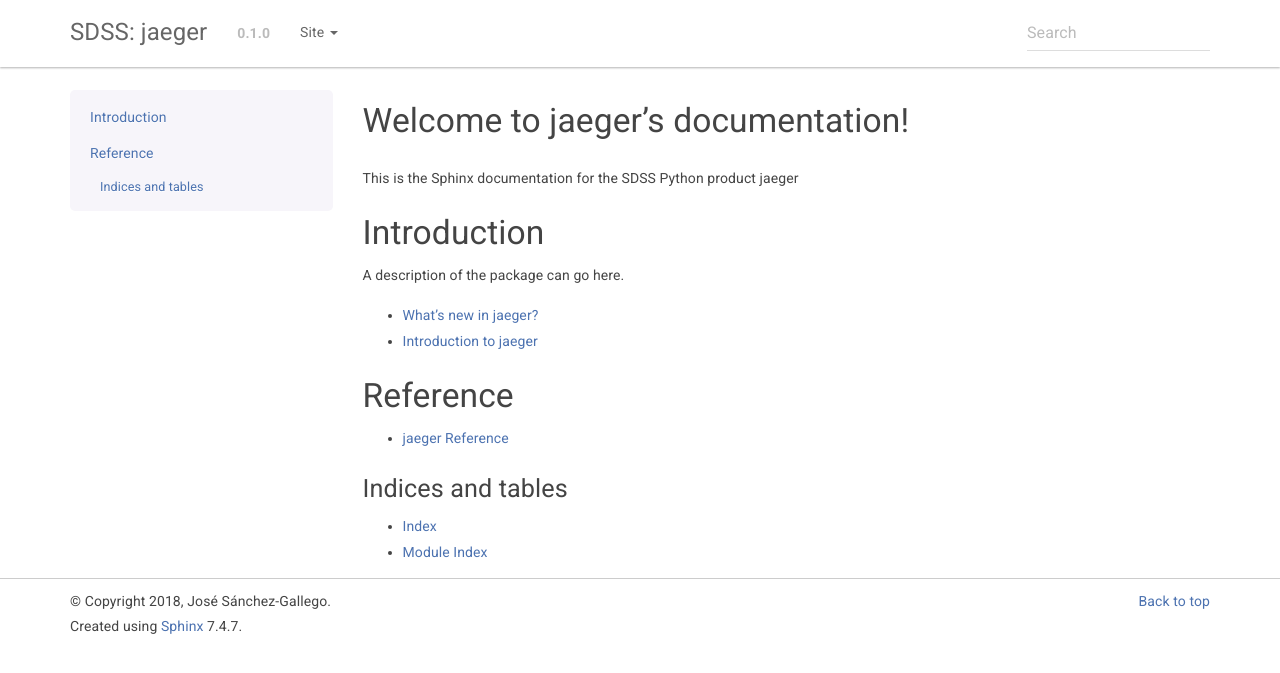
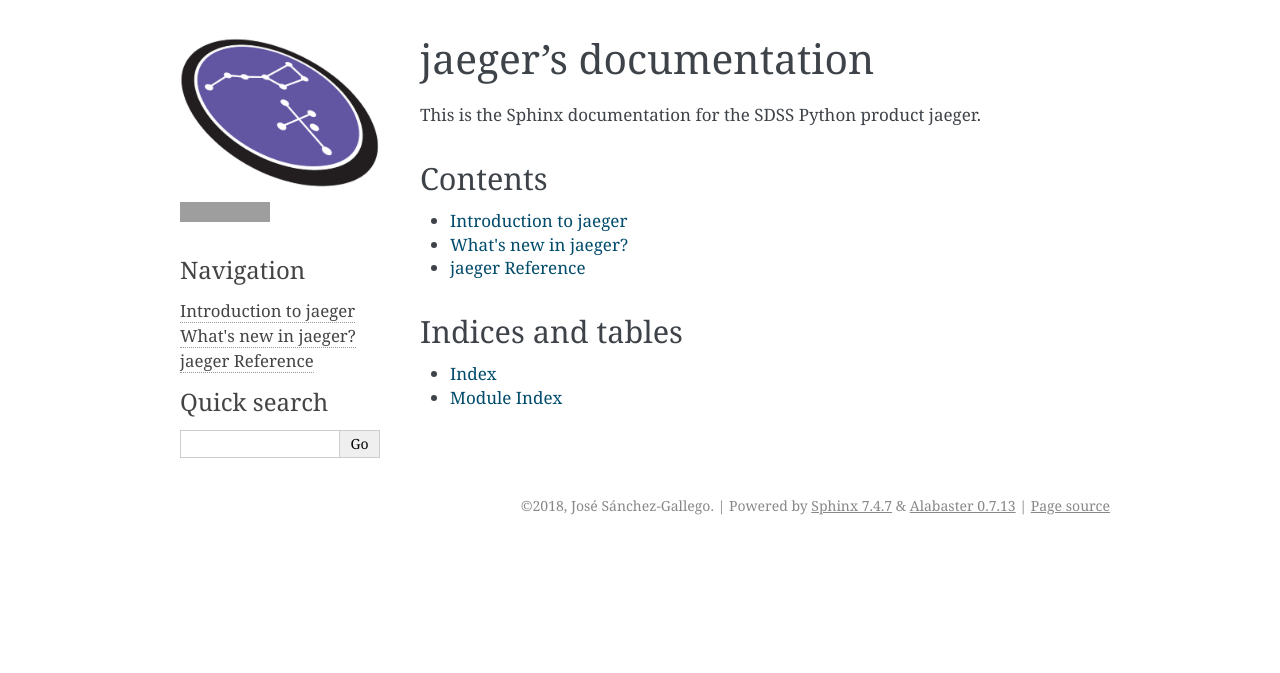
Before and after one commit to sdss/jaeger, a Sphinx documentation site: the page built from docs/sphinx/index.rst, in a window 1280 px wide. Shown: the top 673 px of the page. Built offline with Sphinx 7.4.7, drawn with Linux system fonts in a browser that asks for light colours; the version number is read from the project's files by our own code; grey boxes are pictures that could not be loaded.

Commit message:
Setup working documentation

```diff
--- a/docs/sphinx/_static/custom.css
+++ b/docs/sphinx/_static/custom.css
@@ -1,107 +1,33 @@
-body { color: #444444 !important; font-size: 14px}
-
-div.custom-warning {
-    background-color: #f7c589;
-    border-color: #f7c589;
-}
-
-div.custom-warning {
-    background-color: #f7c589;
-    border-color: #f7c589;
-}
-
 .red {
-        color: red;
+  color: red;
 }
 
 .green {
-        color: green;
+  color: green;
 }
 
 .pink {
-        color: pink;
+  color: pink;
 }
 
 .orange {
-        color: orange;
+  color: orange;
 }
 
 .purple {
-        color: purple;
+  color: purple;
 }
 
-dl.attribute, dl.method {
-    display: block;
-    margin-left: 50px;
+a.reference > em {
+  font-style: normal !important;
 }
 
-footer a{
-
-    color: #4c72b0 !important;
-}
-a.reference {
-    color: #4c72b0 !important;
+a.reference > code {
+  font-weight: inherit !important;
+  color: inherit;
+  background-color: inherit;
 }
 
-blockquote p {
-    font-size: 14px !important;
+a.reference {
+  border-bottom: 0px;
 }
-
-blockquote {
-    padding-top: 4px !important;
-    padding-bottom: 4px !important;
-    margin: 0 0 0px !important;
-}
-
-code {
-    color: #49759c !important;
-    background-color: #ffffff !important;
-}
-
-.alert-info {
-    background-color: #adb8cb !important;
-    border-color: #adb8cb !important;
-    color: #2c3e50 !important;
-}
-
-code.descname, code.descclassname {
-    color: #c42850 !important;
-}
-
-code.descclassname + code.descname {
-    margin-left: -4px;
-    padding-left: 0px;
-}
-
-span.sig-paren ~ em {
-    font-weight: 600;
-    font-family: sans-serif;
-    font-size: 9.5pt;
-}
-
-em.property {
-    font-weight: 600;
-    font-family: sans-serif;
-    font-size: 9.5pt;
-}
-
-/* .function dt {
-    padding-top: 150px;
-    margin-top: -150px;
-    -webkit-background-clip: content-box;
-    background-clip: content-box;
-} */
-
-.rubric > .class-header-no-toc {
-  font-size: 240%;
-  font-weight: 400;
-  /* padding-bottom: 20px; */
-  display: inline-block;
-}
-
-h1 { font-size: 240%; }
-h2 { font-size: 180%; }
-h3 { font-size: 150%; }
-h4 { font-size: 120%; }
-h5 { font-size: 90%; }
-h6 { font-size: 80%; }
--- a/docs/sphinx/conf.py
+++ b/docs/sphinx/conf.py
@@ -12,18 +12,17 @@
 # All configuration values have a default; values that are commented out
 # serve to show the default.
 
-import sphinx_bootstrap_theme
-
-# Importing matplotlib here with agg to prevent tkinter error in readthedocs
-# import matplotlib
-# matplotlib.use('agg')
-
 # If extensions (or modules to document with autodoc) are in another directory,
 # add these directories to sys.path here. If the directory is relative to the
 # documentation root, use os.path.abspath to make it absolute, like shown here.
 
-from jaeger import __version__
+import matplotlib
 from pkg_resources import parse_version
+
+from albireolib import __version__
+
+
+matplotlib.use('agg')
 
 
 # -- General configuration ------------------------------------------------
@@ -49,14 +48,14 @@
 # source_suffix = '.rst'
 
 source_parsers = {
-    '.md': 'recommonmark.parser.CommonMarkParser',
+    # '.md': 'recommonmark.parser.CommonMarkParser',
 }
 
 # The master toctree document.
 master_doc = 'index'
 
 # General information about the project.
-project = 'jaeger'
+project = project = 'jaeger'
 copyright = '{0}, {1}'.format('2018', 'José Sánchez-Gallego')
 author = 'José Sánchez-Gallego'
 
@@ -108,16 +107,22 @@
 # If true, `todo` and `todoList` produce output, else they produce nothing.
 todo_include_todos = False
 
+releases_github_path = 'sdss/jaeger'
+releases_document_name = 'CHANGELOG.rst'
+
 # Intersphinx mappings
 intersphinx_mapping = {'python': ('https://docs.python.org/3.6', None),
-                       'astropy': ('http://docs.astropy.org/en/latest', None),
-                       'numpy': ('http://docs.scipy.org/doc/numpy/', None)}
+                       'can': ('https://python-can.readthedocs.io/en/stable/', None)}
+# 'astropy': ('http://docs.astropy.org/en/latest', None),
+# 'numpy': ('http://docs.scipy.org/doc/numpy/', None),
+# 'matplotlib': ('https://matplotlib.org/', None),
+# 'scipy': ('https://docs.scipy.org/doc/scipy/reference', None)}
 
 autodoc_mock_imports = ['_tkinter']
 autodoc_member_order = 'groupwise'
 
 napoleon_use_rtype = False
-napoleon_use_ivar = True
+napoleon_use_ivar = False
 
 rst_epilog = """
 .. |numpy_array| replace:: Numpy array
@@ -130,77 +135,31 @@
 # The theme to use for HTML and HTML Help pages.  See the documentation for
 # a list of builtin themes.
 #
-html_theme = 'bootstrap'
 
-html_sidebars = {}
+html_sidebars = {
+    '**': [
+        'about.html',
+        'navigation.html',
+        'relations.html',
+        'searchbox.html',
+    ]
+}
+
+html_theme = 'alabaster'
 
 # Theme options are theme-specific and customize the look and feel of a theme
 # further.  For a list of options available for each theme, see the
 # documentation.
+#
 html_theme_options = {
-    # Navigation bar title. (Default: ``project`` value)
-    'navbar_title': "SDSS: {0}".format(project),
-
-    # Tab name for entire site. (Default: "Site")
-    'navbar_site_name': "Site",
-
-    # A list of tuples containing pages or urls to link to.
-    # Valid tuples should be in the following forms:
-    #    (name, page)                 # a link to a page
-    #    (name, "/aa/bb", 1)          # a link to an arbitrary relative url
-    #    (name, "http://example.com", True) # arbitrary absolute url
-    # Note the "1" or "True" value above as the third argument to indicate
-    # an arbitrary url.
-    'navbar_links': [
-    ],
-
-    # Render the next and previous page links in navbar. (Default: true)
-    'navbar_sidebarrel': False,
-
-    # Render the current pages TOC in the navbar. (Default: true)
-    'navbar_pagenav': False,
-
-    # Tab name for the current pages TOC. (Default: "Page")
-    'navbar_pagenav_name': "Page",
-
-    # Global TOC depth for "site" navbar tab. (Default: 1)
-    # Switching to -1 shows all levels.
-    'globaltoc_depth': 2,
-
-    # Include hidden TOCs in Site navbar?
-    #
-    # Note: If this is "false", you cannot have mixed ``:hidden:`` and
-    # non-hidden ``toctree`` directives in the same page, or else the build
-    # will break.
-    #
-    # Values: "true" (default) or "false"
-    'globaltoc_includehidden': "true",
-
-    # HTML navbar class (Default: "navbar") to attach to <div> element.
-    # For black navbar, do "navbar navbar-inverse"
-    'navbar_class': "navbar",
-
-    # Fix navigation bar to top of page?
-    # Values: "true" (default) or "false"
-    'navbar_fixed_top': "true",
-
-    # Location of link to source.
-    # Options are "nav" (default), "footer" or anything else to exclude.
-    'source_link_position': "",
-
-    # Bootswatch (http://bootswatch.com/) theme.
-    #
-    # Options are nothing (default) or the name of a valid theme
-    # such as "amelia" or "cosmo".
-    'bootswatch_theme': "paper",
-
-    # Choose Bootstrap version.
-    # Values: "3" (default) or "2" (in quotes)
-    'bootstrap_version': "3",
+    'logo': 'sdss_logo.png',
+    'github_user': 'sdss',
+    'github_repo': 'jaeger',
+    'github_button': True,
+    'github_type': 'star',
+    # 'code_font_family': 'Menlo',
+    # 'font_family': 'Hiragino Mincho Pro'
 }
-
-# Add any paths that contain custom themes here, relative to this directory.
-html_theme_path = sphinx_bootstrap_theme.get_html_theme_path()
 
 html_favicon = './_static/favicon.ico'
 
@@ -209,8 +168,6 @@
 # so a file named "default.css" will overwrite the builtin "default.css".
 html_static_path = ['_static']
 
-
-html_sidebars = {'**': ['localtoc.html']}
 
 # -- Options for HTMLHelp output ------------------------------------------
 
--- a/docs/sphinx/index.rst
+++ b/docs/sphinx/index.rst
@@ -1,33 +1,22 @@
-.. role:: header_no_toc
-  :class: class_header_no_toc
 
-.. title:: Welcome to jaeger's documentation!
+jaeger's documentation
+=======================
 
-:tocdepth: 2
+This is the Sphinx documentation for the SDSS Python product jaeger.
 
-.. rubric:: :header_no_toc:`Welcome to jaeger's documentation!`
-
-This is the Sphinx documentation for the SDSS Python product jaeger
-
-Introduction
-------------
-
-A description of the package can go here.
-
-* :ref:`What's new in jaeger? <changelog>`
-* :ref:`Introduction to jaeger <intro>`
-
-Reference
----------
+Contents
+--------
 
 .. toctree::
-   :maxdepth: 1
+  :maxdepth: 1
 
-   api
+  intro
+  What's new in jaeger? <changelog>
+  api
 
 
 Indices and tables
-==================
+------------------
 
 * :ref:`genindex`
 * :ref:`modindex`
--- a/docs/sphinx/intro.rst
+++ b/docs/sphinx/intro.rst
@@ -2,6 +2,6 @@
 .. _intro:
 
 Introduction to jaeger
-===============================
+======================
 
 We should write an introduction here.
--- a/requirements_doc.txt
+++ b/requirements_doc.txt
@@ -1,4 +1,4 @@
 -r requirements.txt
 
-Sphinx>=1.6.5
-sphinx_bootstrap_theme>=0.4.12
+Sphinx>=1.7.6
+releases>=1.6.1
```
Also changed, not shown: docs/sphinx/api.rst (+5 -6 lines).
